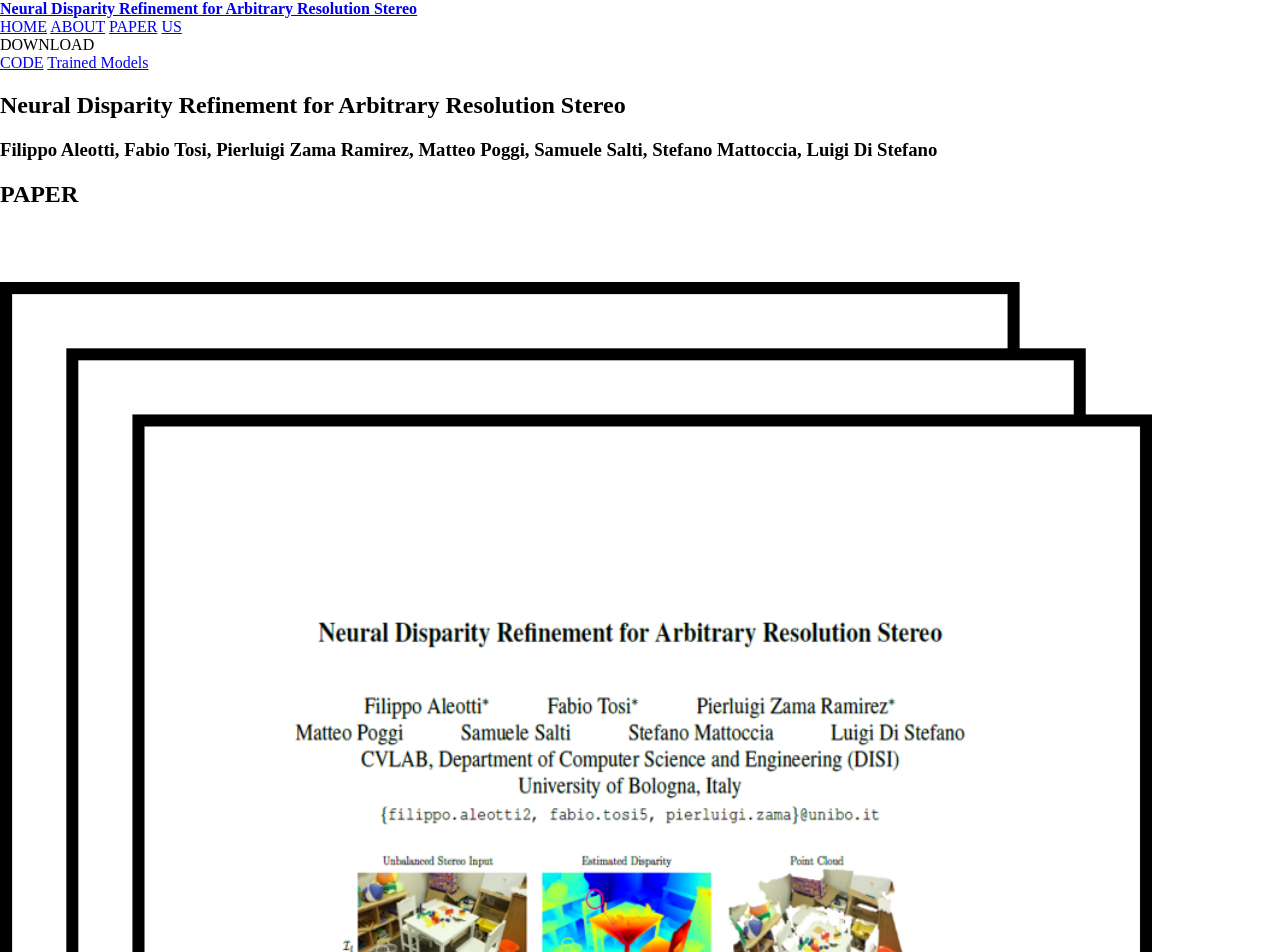
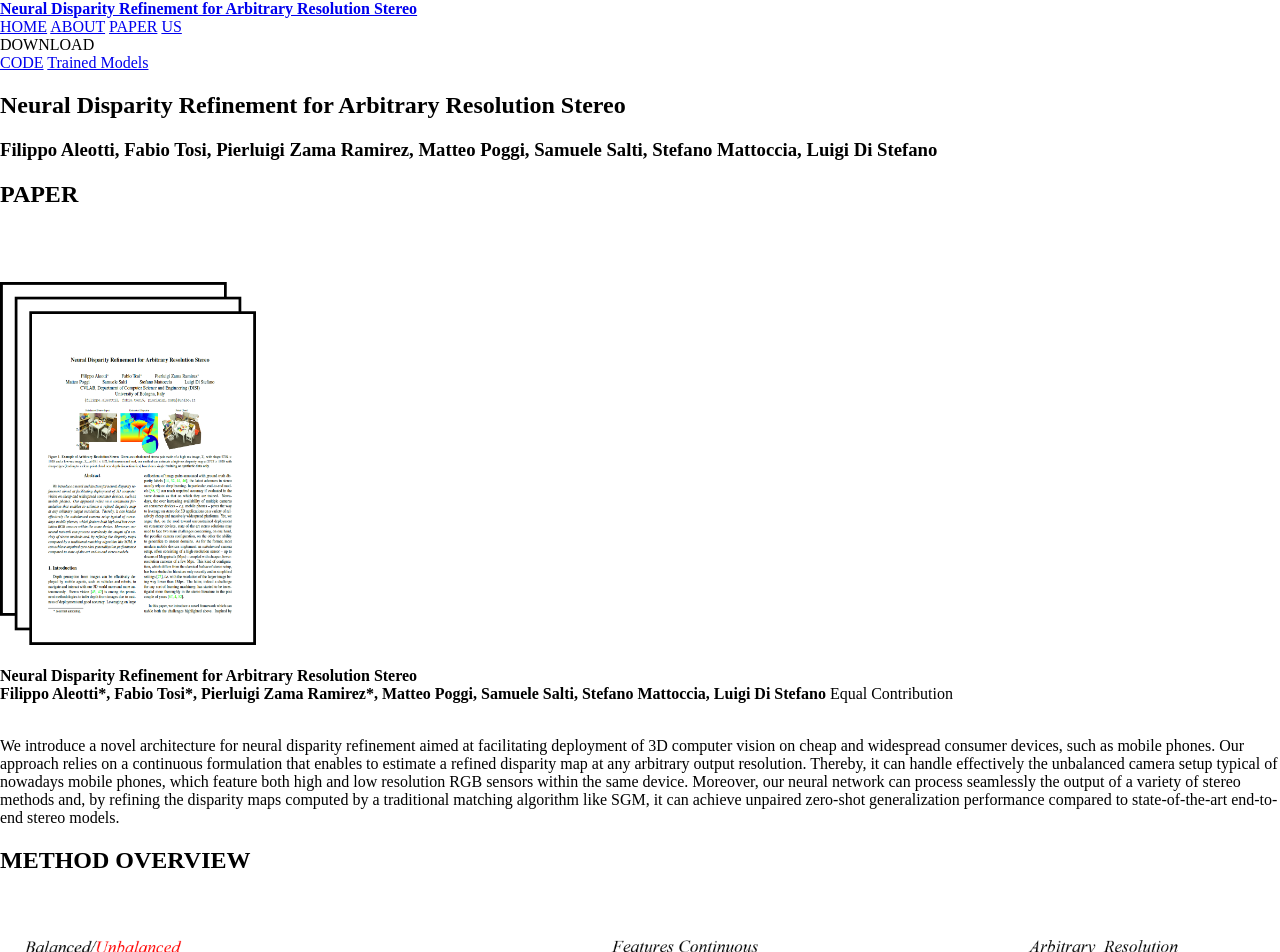
Before and after one commit to CVLAB-Unibo/neural-disparity-refinement-web, a Jekyll site: the page built from index.md, in a window 1280 px wide. Shown: the top 952 px of the page. Built offline with Jekyll 4.4.1, drawn with Linux system fonts in a browser that asks for light colours; nearby versions of some CDN libraries.

Commit message:
Update paper.html

```diff
--- a/_includes/paper.html
+++ b/_includes/paper.html
@@ -8,7 +8,7 @@
                   <br>
                   <br>
 
-                  <img style="width:90%" src="assets/paper.png" >
+                  <img style="width:20%" src="assets/paper.png" >
 
                 </div>
                 <div class="column has-text-left-desktop has-text-left-tablet has-text-left-fullhd has-text-left-widescreen">
```
